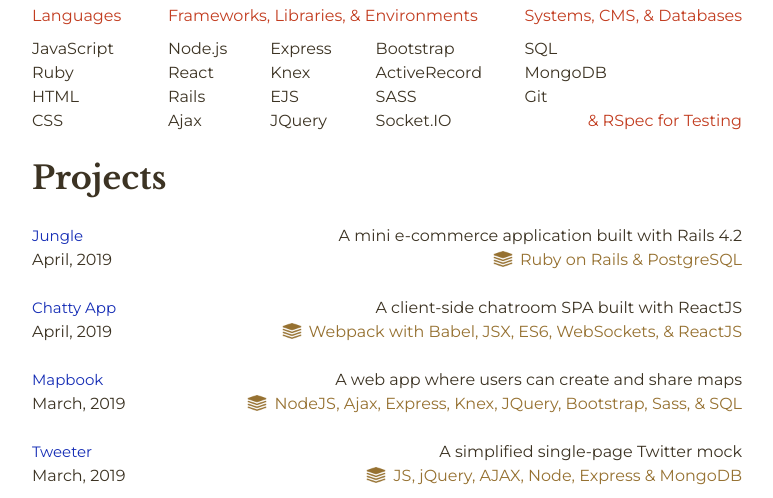
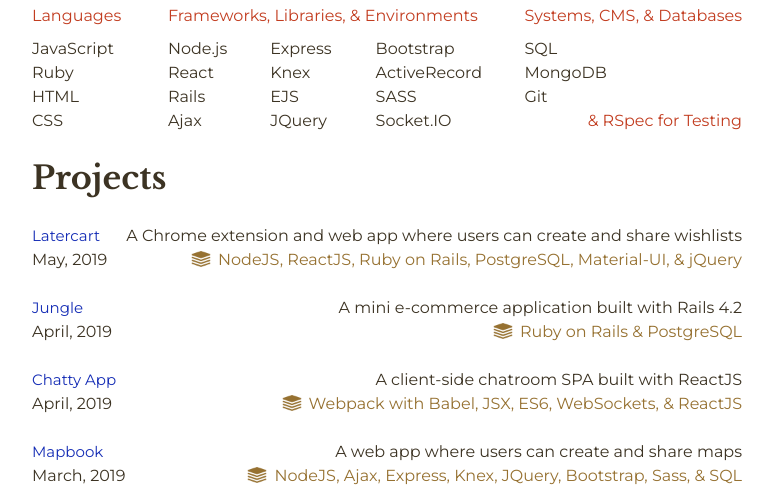
Before and after one commit to estellajaysong/estellajaysong.github.io, a plain HTML site: page index.html in a window 1280 px wide. Shown: the part 602-1100 px from the top of the page, without its empty margins (253-1026 px from the left). Drawn offline with nearby package versions, Linux system fonts and the light colour scheme.

Commit message:
updated to include latercart

```diff
--- a/index.html
+++ b/index.html
@@ -95,6 +95,12 @@
   <div id="projects">
     <h1>Projects</h1>
     <div><div class="projectName">
+      <a class="link" target="_blank" href="https://github.com/estellajaysong/latercart">Latercart</a>
+    </div><div style="display:inline;float:right;">A Chrome extension and web app where users can create and share wishlists</div></div>
+    <br>
+    <div><div class="projectDate">May, 2019</div><div class="stack"><img class="icon" src="stack.png">NodeJS, ReactJS, Ruby on Rails, PostgreSQL, Material-UI, & jQuery</div></div>
+    <br>
+    <div><div class="projectName">
       <a class="link" target="_blank" href="https://github.com/estellajaysong/jungle-rails">Jungle</a>
     </div><div style="display:inline;float:right;">A mini e-commerce application built with Rails 4.2 </div></div>
     <br>
```
